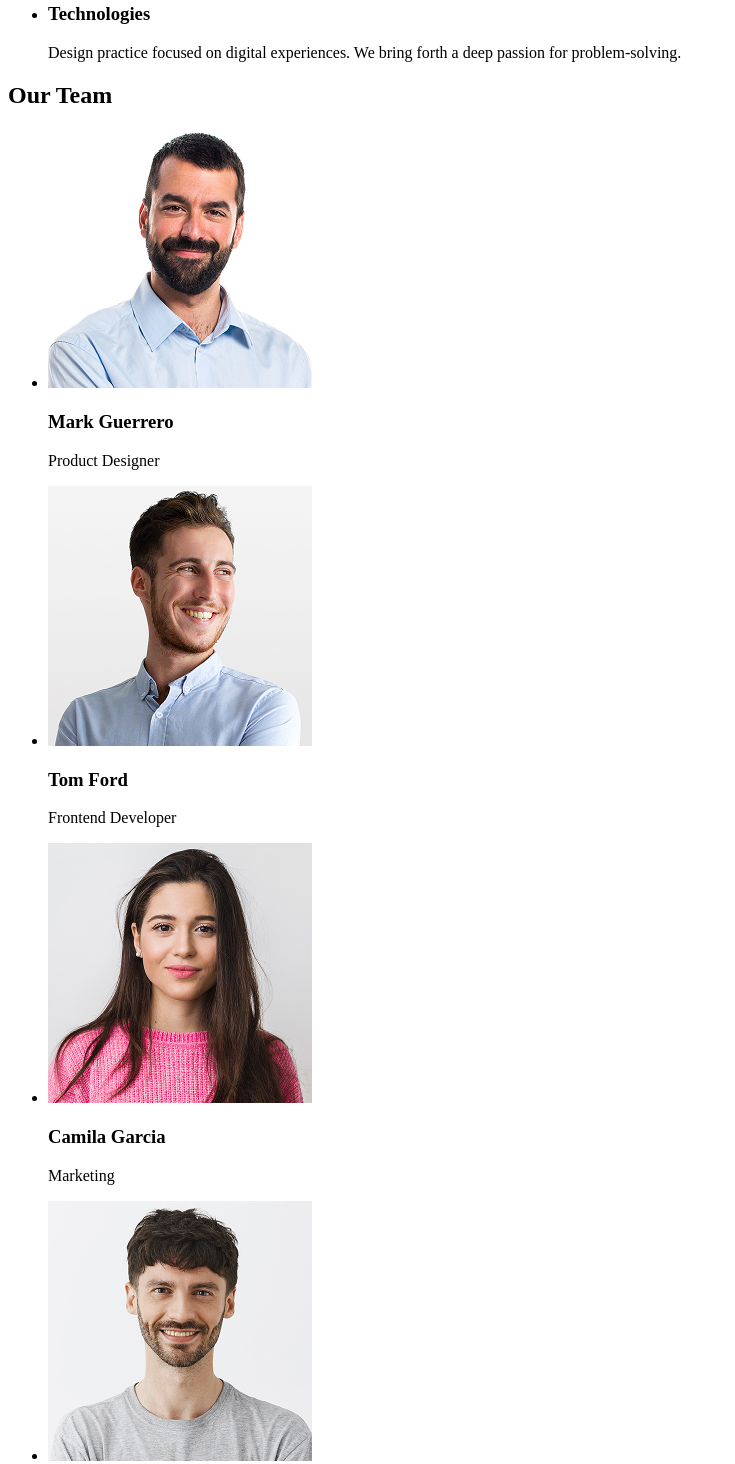
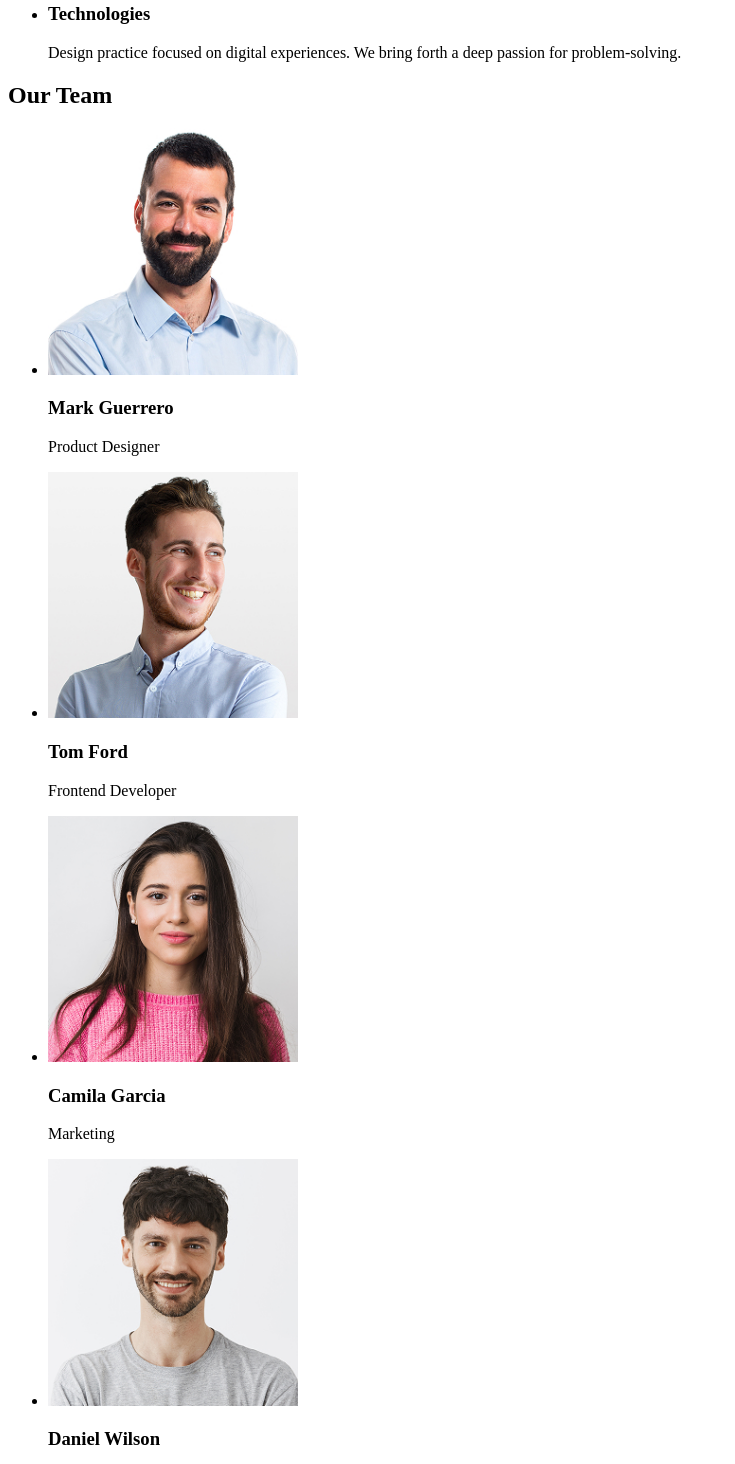
Before and after one commit to DariaLabunska/goit-markup-hw-01, a plain HTML site: page index.html in a window 1280 px wide. Shown: the part 532-1996 px from the top of the page, without its empty margins (0-735 px from the left). Drawn offline with Linux system fonts and the light colour scheme.

Commit message:
correction

```diff
--- a/index.html
+++ b/index.html
@@ -64,22 +64,22 @@
         <h2>Our Team</h2>
         <ul>
           <li>
-            <img src="./images/img-1.jpg" alt="Mark_Guerrero" />
+            <img src="./images/img-1.jpg" width="250" alt="Mark_Guerrero" />
             <h3>Mark Guerrero</h3>
             <p>Product Designer</p>
           </li>
           <li>
-            <img src="./images/img-2.jpg" alt="Tom_Ford" />
+            <img src="./images/img-2.jpg" width="250" alt="Tom_Ford" />
             <h3>Tom Ford</h3>
             <p>Frontend Developer</p>
           </li>
           <li>
-            <img src="./images/img-3.jpg" alt="Camila_Garcia" />
+            <img src="./images/img-3.jpg" width="250" alt="Camila_Garcia" />
             <h3>Camila Garcia</h3>
             <p>Marketing</p>
           </li>
           <li>
-            <img src="./images/img-4.jpg" alt="Daniel_Wilson" />
+            <img src="./images/img-4.jpg" width="250" alt="Daniel_Wilson" />
             <h3>Daniel Wilson</h3>
             <p>UI Designer</p>
           </li>
```
